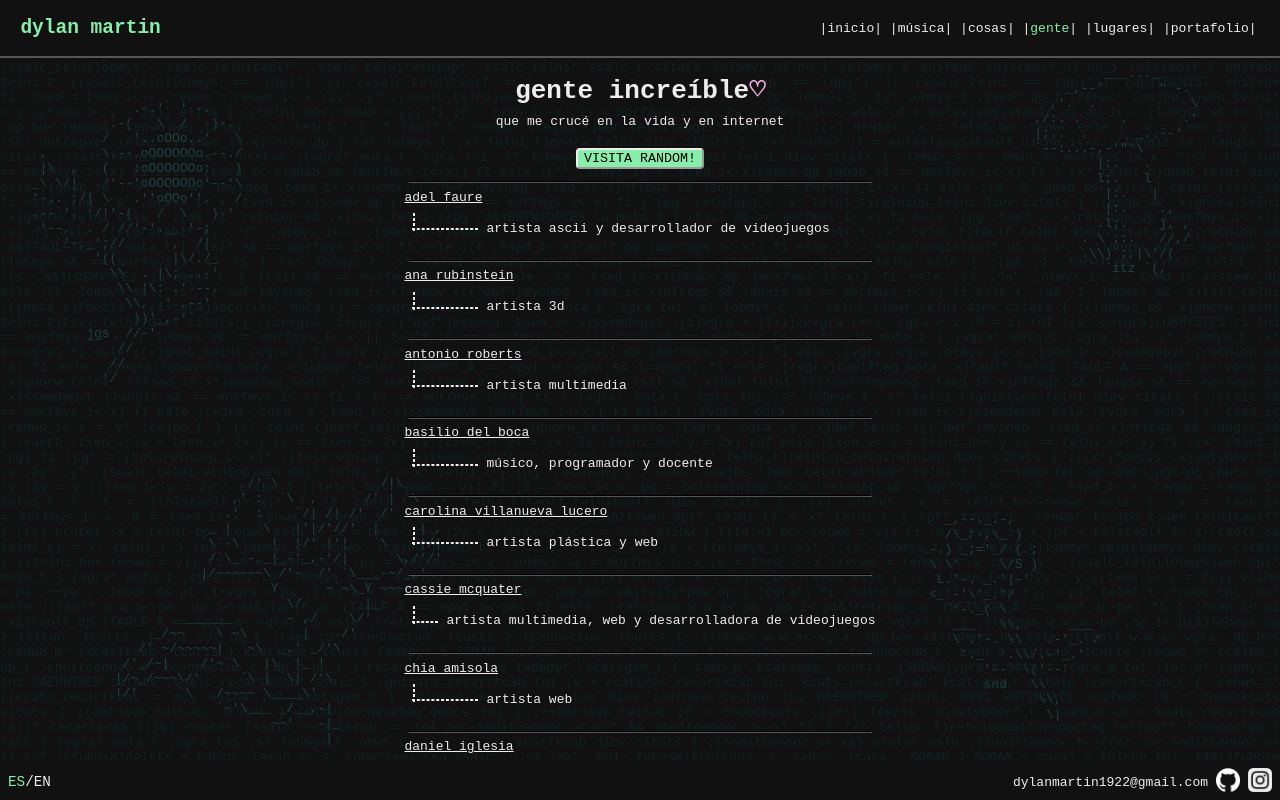
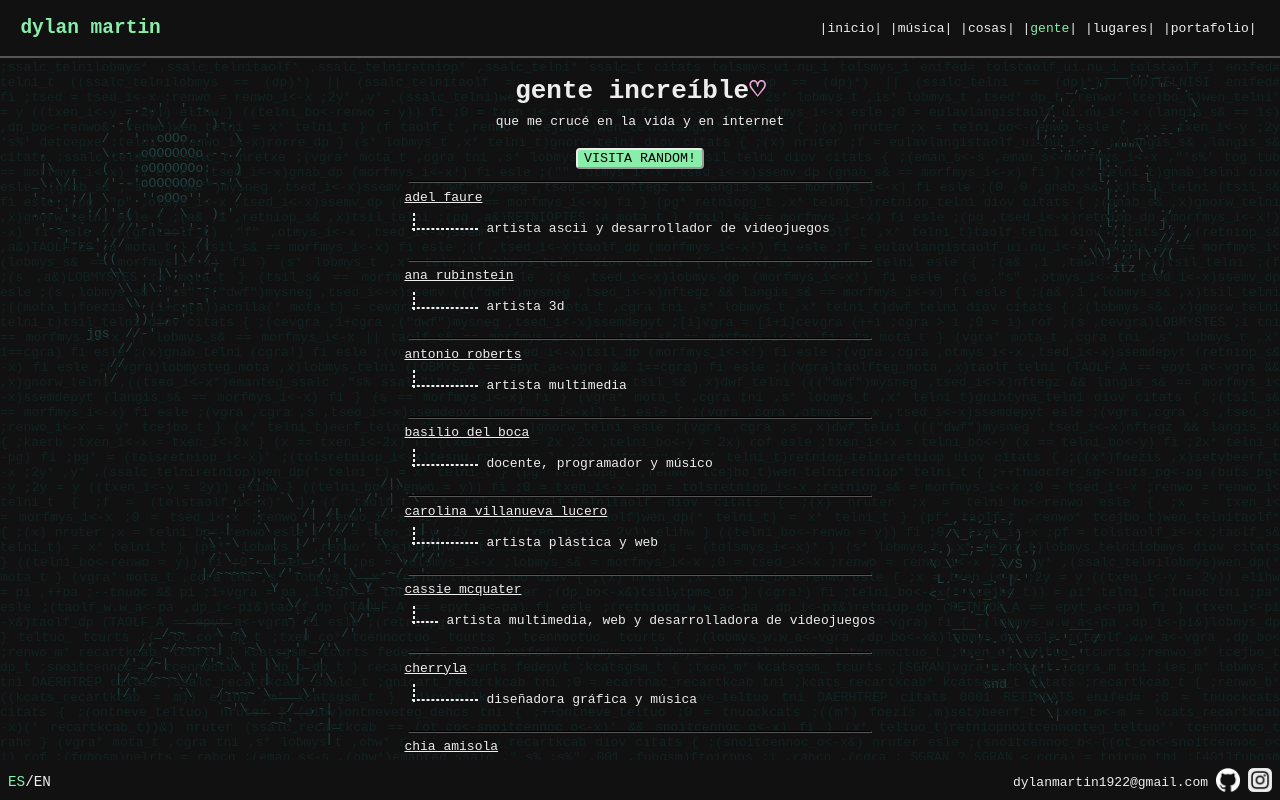
Before and after one commit to martindylan/martindylan.github.io, a React (Create React App) app: page /gente in a window 1280 px wide. Built offline with nearby package versions, Linux system fonts and the light colour scheme.

Commit message:
feat: add cherry and malp

```diff
--- a/src/Routes/Gente/Gente.tsx
+++ b/src/Routes/Gente/Gente.tsx
@@ -200,6 +200,11 @@ export default function Gente() {
       description: t("people.yesica_duarte.description"),
       href: `https://yesicaduarte.wixsite.com/website`
     },
+    {
+      title: `cherryla`,
+      description: t("people.cherryla.description"),
+      href: `https://linktr.ee/cherryla`
+    },
   ]
 
   const orderedList = list.sort((a, b) => a.title.localeCompare(b.title));
--- a/src/Routes/Lugares/Lugares.tsx
+++ b/src/Routes/Lugares/Lugares.tsx
@@ -160,6 +160,11 @@ export default function Lugares() {
       description: t("places.gotapedal.description"),
       href: `https://gotapedal.neocities.org/`
     },
+    {
+      title: `mis amigas las palomas`,
+      description: t("places.malp.description"),
+      href: `https://www.misamigaslaspalomas.com/`
+    },
   ]
 
   const orderedList = list.sort((a, b) => a.title.localeCompare(b.title));
--- a/src/i18n/en/global.json
+++ b/src/i18n/en/global.json
@@ -182,7 +182,7 @@
       "description": "multimedia artist"
     },
     "basilio_del_boca": {
-      "description": "musician, programmer and teacher"
+      "description": "programmer, teacher and musician"
     },
     "carolina_villanueva_lucero": {
       "description": "plastic and web artist"
@@ -194,10 +194,10 @@
       "description": "web artist"
     },
     "daniel_iglesia": {
-      "description": "musician and programmer"
+      "description": "programmer and musician"
     },
     "dillon_bastan": {
-      "description": "musician and programmer"
+      "description": "programmer and musician"
     },
     "durante": {
       "description": "musician"
@@ -206,31 +206,31 @@
       "description": "musician"
     },
     "eye_measure": {
-      "description": "musician and programmer"
+      "description": "programmer and musician"
     },
     "fede_camara_halac": {
-      "description": "musician and programmer"
+      "description": "programmer and musician"
     },
     "francisca_villela": {
-      "description": "musician and visual artist"
+      "description": "visual artist and musician"
     },
     "handi": {
       "description": "visual artist"
     },
     "ian_mccurdy": {
-      "description": "musician, luthier and programmer"
+      "description": "luthier, programmer and musician"
     },
     "ita": {
-      "description": "musician and fashion icon"
+      "description": "fashion icon and musician"
     },
     "jeongho_park": {
       "description": "audiovisual artist and programmer"
     },
     "jingwei_zhao": {
-      "description": "musician and ML researcher"
+      "description": "ML researcher and musician"
     },
     "julia_teles": {
-      "description": "musician and multimedia artist"
+      "description": "multimedia artist and musician"
     },
     "karen_palacios": {
       "description": "VJ and programmer"
@@ -242,16 +242,16 @@
       "description": "visual artist and game developer"
     },
     "pansy": {
-      "description": "musician and visual artist"
+      "description": "visual artist and musician"
     },
     "linus_akesson": {
-      "description": "musician, luthier and programmer"
+      "description": "luthier, programmer and musician"
     },
     "marianne_teixido": {
       "description": "multimedia artist and programmer"
     },
     "merche_blasco": {
-      "description": "musician and multimedia artist"
+      "description": "multimedia artist and musician"
     },
     "monica_jacobo": {
       "description": "visual and multimedia artist"
@@ -260,7 +260,7 @@
       "description": "multimedia artist and programmer"
     },
     "patricia_garcia": {
-      "description": "musician and teacher"
+      "description": "teacher and musician"
     },
     "pawel_janicki": {
       "description": "musician"
@@ -272,7 +272,7 @@
       "description": "sound artist and researcher"
     },
     "sol_rezza": {
-      "description": "musician and spatial audio engineer"
+      "description": "spatial audio engineer and musician"
     },
     "sukinapan": {
       "description": "visual artist and game developer"
@@ -285,6 +285,9 @@
     },
     "yesica_duarte": {
       "description": "artist and VR researcher"
+    },
+    "cherryla": {
+      "description": "graphic designer and musician"
     }
   },
   "places": {
@@ -380,6 +383,9 @@
     },
     "cybercirujas": {
       "description": "blog and forums on electronic scavenging"
+    },
+    "malp": {
+      "description": "information on rescue and care of pigeons"
     }
   }
 }
--- a/src/i18n/es/global.json
+++ b/src/i18n/es/global.json
@@ -182,7 +182,7 @@
       "description": "artista multimedia"
     },
     "basilio_del_boca": {
-      "description": "músico, programador y docente"
+      "description": "docente, programador y músico"
     },
     "carolina_villanueva_lucero": {
       "description": "artista plástica y web"
@@ -194,10 +194,10 @@
       "description": "artista web"
     },
     "daniel_iglesia": {
-      "description": "músico y programador"
+      "description": "programador y músico"
     },
     "dillon_bastan": {
-      "description": "músico y programador"
+      "description": "programador y músico"
     },
     "durante": {
       "description": "músico"
@@ -206,31 +206,31 @@
       "description": "música"
     },
     "eye_measure": {
-      "description": "músicx y programadorx"
+      "description": "programadorx y músicx"
     },
     "fede_camara_halac": {
-      "description": "músico y programador"
+      "description": "programador y músico"
     },
     "francisca_villela": {
-      "description": "música y artista visual"
+      "description": "artista visual y música"
     },
     "handi": {
       "description": "artista visual"
     },
     "ian_mccurdy": {
-      "description": "músico, luthier y programador"
+      "description": "luthier, programador y músico"
     },
     "ita": {
-      "description": "música y fashion icon"
+      "description": "fashion icon y música"
     },
     "jeongho_park": {
       "description": "artista audiovisual y programador"
     },
     "jingwei_zhao": {
-      "description": "músico e investigador en ML"
+      "description": "investigador en ML y músico"
     },
     "julia_teles": {
-      "description": "música y artista multimedia"
+      "description": "artista multimedia y música"
     },
     "karen_palacios": {
       "description": "VJ y programadora"
@@ -242,16 +242,16 @@
       "description": "artista visual y desarrolladora de videojuegos"
     },
     "pansy": {
-      "description": "música y artista visual"
+      "description": "artista visual y música"
     },
     "linus_akesson": {
-      "description": "músico, luthier y programador"
+      "description": "luthier, programador y músico"
     },
     "marianne_teixido": {
       "description": "artista multimedia y programadora"
     },
     "merche_blasco": {
-      "description": "música y artista multimedia"
+      "description": "artista multimedia y música"
     },
     "monica_jacobo": {
       "description": "artista visual y multimedia"
@@ -260,7 +260,7 @@
       "description": "artista multimedia y programadora"
     },
     "patricia_garcia": {
-      "description": "música y docente"
+      "description": "docente y música"
     },
     "pawel_janicki": {
       "description": "músico"
@@ -272,7 +272,7 @@
       "description": "artista sonora e investigadora"
     },
     "sol_rezza": {
-      "description": "música e ingeniera en audio espacial"
+      "description": "ingeniera en audio espacial y música"
     },
     "sukinapan": {
       "description": "artista visual y desarrolladora de videojuegos"
@@ -285,6 +285,9 @@
     },
     "yesica_duarte": {
       "description": "artista e investigadora en VR"
+    },
+    "cherryla": {
+      "description": "diseñadora gráfica y música"
     }
   },
   "places": {
@@ -380,6 +383,9 @@
     },
     "cybercirujas": {
       "description": "blog y foros sobre cirujeo electrónico"
+    },
+    "malp": {
+      "description": "información sobre rescate y cuidado de palomas"
     }
   }
 }
```
